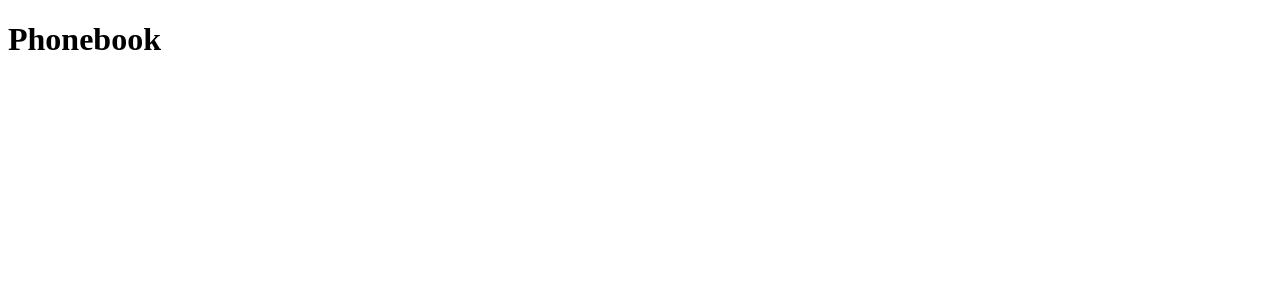
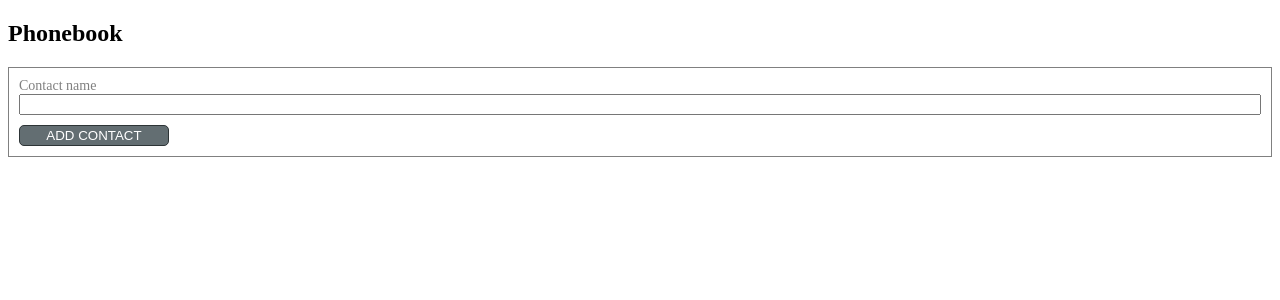
Before and after one commit to YevhenKonyk/goit-react-hw-02-phonebook, a React (Create React App) app: page / in a window 1280 px wide. Shown: the top 300 px of the page. Built offline with nearby package versions, Linux system fonts and the light colour scheme.

Commit message:
Added create and delete contact functionality

```diff
--- a/src/components/App/App.js
+++ b/src/components/App/App.js
@@ -1,12 +1,77 @@
 import React, { Component } from 'react';
+import uuid from 'uuid';
+import ContactList from '../ContactList/ContactList';
+import styles from './App.module.css';
 
 export default class App extends Component {
-  state = {};
+  state = {
+    contacts: [],
+    name: '',
+  };
+
+  addContact = contact => {
+    const newContact = {
+      ...contact,
+      id: uuid.v4(),
+    };
+
+    this.setState(prevState => ({
+      contacts: [...prevState.contacts, newContact],
+    }));
+  };
+
+  deleteContact = id => {
+    this.setState(prevState => ({
+      contacts: prevState.contacts.filter(contact => contact.id !== id),
+    }));
+  };
+
+  handleSubmit = e => {
+    e.preventDefault();
+    const { name } = this.state;
+    this.addContact({ name });
+    this.reset();
+  };
+
+  handleInputChange = e => {
+    const { name, value } = e.target;
+    this.setState({
+      [name]: value,
+    });
+  };
+
+  reset() {
+    this.setState({ name: '' });
+  }
 
   render() {
+    const { name, contacts } = this.state;
+
     return (
       <>
-        <h1>Phonebook</h1>
+        <h2>Phonebook</h2>
+        <form
+          name="phonebook"
+          onSubmit={this.handleSubmit}
+          className={styles.form}
+        >
+          <label htmlFor="" className={styles.label}>
+            Contact name
+          </label>
+          <input
+            type="text"
+            name="name"
+            value={name}
+            onChange={this.handleInputChange}
+            id=""
+            className={styles.input}
+          />
+          <button type="submit" className={styles.submitBtn} disabled="">
+            Add contact
+          </button>
+        </form>
+
+        <ContactList items={contacts} onDeleteContact={this.deleteContact} />
       </>
     );
   }
--- /dev/null
+++ b/src/components/App/App.module.css
@@ -0,0 +1,35 @@
+.form {
+  display: flex;
+  flex-direction: column;
+  justify-content: space-between;
+  border: 1px solid grey;
+  padding: 10px;
+}
+
+.label {
+  font-size: 14px;
+  color: grey;
+}
+
+.input {
+  margin-bottom: 10px;
+}
+
+.submitBtn {
+  /* border: 1px solid grey; */
+  border: 1px solid #2d3436;
+  border-radius: 5px;
+  padding: 2px;
+  background-color: #636e72;
+  color: white;
+  width: 150px;
+  text-transform: uppercase;
+}
+
+.submitBtn:hover {
+  cursor: pointer;
+}
+
+.submitBtn:active {
+  background-color: #2d3436;
+}
--- /dev/null
+++ b/src/components/Contact/Contact.js
@@ -0,0 +1,23 @@
+import React from 'react';
+import PropTypes from 'prop-types';
+import styles from './Contact.module.css';
+
+const Contact = ({ item, onDelete }) => (
+  <div className={styles.task}>
+    <p className={styles.itemText}>{item.name}</p>
+    <div className={styles.actions}>
+      <button type="button" onClick={onDelete}>
+        Remove
+      </button>
+    </div>
+  </div>
+);
+
+Contact.propTypes = {
+  item: PropTypes.shape({
+    name: PropTypes.string.isRequired,
+  }).isRequired,
+  onDelete: PropTypes.func.isRequired,
+};
+
+export default Contact;
--- /dev/null
+++ b/src/components/ContactList/ContactList.js
@@ -0,0 +1,29 @@
+import React from 'react';
+import PropTypes from 'prop-types';
+import styles from './ContactList.module.css';
+import Contact from '../Contact/Contact';
+
+const ContactList = ({ items, onDeleteContact }) =>
+  items.length > 0 && (
+    <div className={styles.container}>
+      <h2>Contacts</h2>
+      <ul className={styles.list}>
+        {items.map(item => (
+          <li key={item.id} className={styles.listItem}>
+            <Contact item={item} onDelete={() => onDeleteContact(item.id)} />
+          </li>
+        ))}
+      </ul>
+    </div>
+  );
+
+ContactList.propTypes = {
+  items: PropTypes.arrayOf(
+    PropTypes.shape({
+      id: PropTypes.string.isRequired,
+    }),
+  ).isRequired,
+  onDeleteContact: PropTypes.func.isRequired,
+};
+
+export default ContactList;
```
Also changed, not shown: package.json (+4 -3 lines), src/components/Contact/Contact.module.css (added), src/components/ContactList/ContactList.module.css (added).
